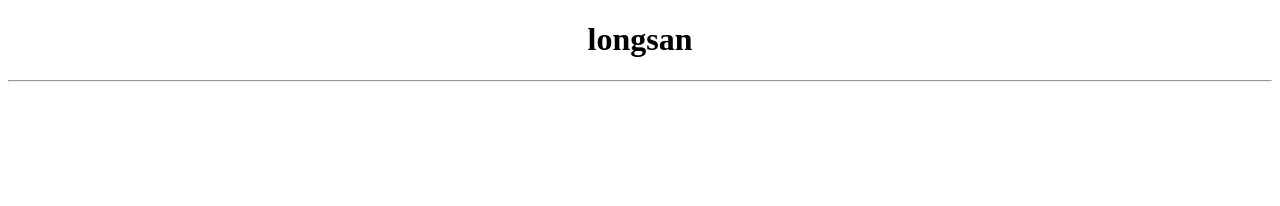
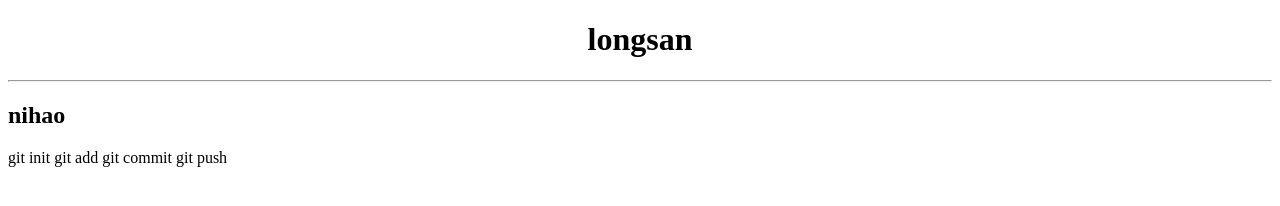
Before and after one commit to wzlong03/wzlong03.github.io, a plain HTML site: page index.html in a window 1280 px wide. Drawn offline with Linux system fonts and the light colour scheme.

Commit message:
new file

```diff
--- a/index.html
+++ b/index.html
@@ -10,6 +10,11 @@
 <body>
     <h1 align="center">longsan</h1>
     <hr>
+    <h2>nihao</h2>
+    git init
 
+    git add
+    git commit
+    git push
 </body>
 </html>
```
